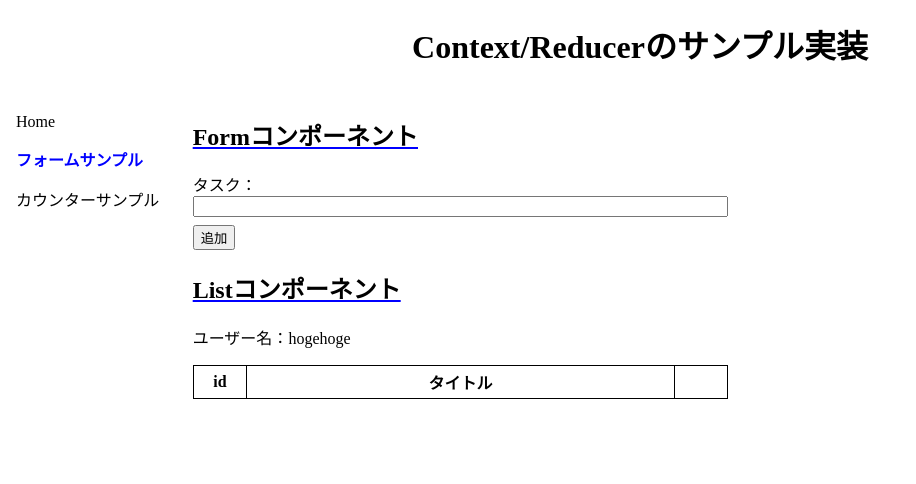
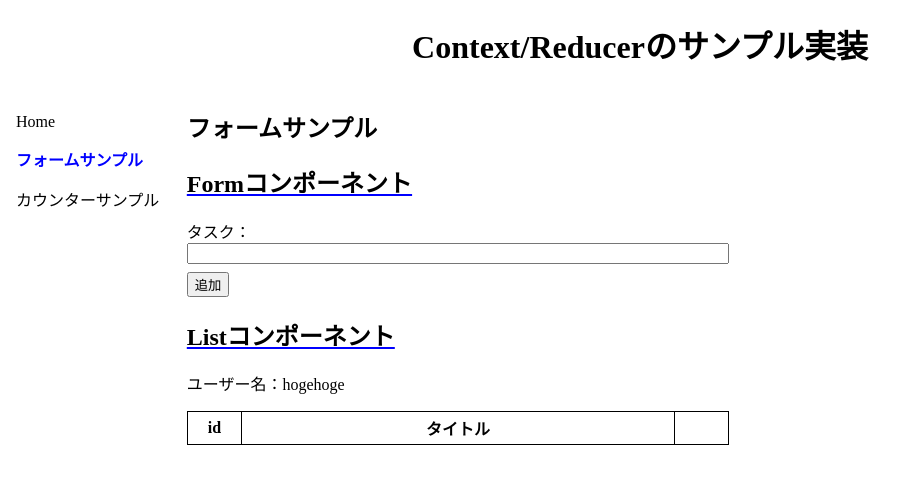
Before and after one commit to azufb/sampleApp_context_reducer, a React (Create React App) app: page /form in a window 1280 px wide. Shown: the top 484 px of the page, without its empty margins (0-916 px from the left). Built offline with nearby package versions, Linux system fonts and the light colour scheme.

Commit message:
各ページタイトル追加

```diff
--- a/src/components/Home.tsx
+++ b/src/components/Home.tsx
@@ -13,6 +13,8 @@ const Home = (): JSX.Element => {
 
   return (
     <div>
+      <h2>Home</h2>
+
       <h2 className={styles.title}>Homeコンポーネント</h2>
 
       <p>ユーザー名：{userInfo.userName}</p>
--- a/src/components/counter/CounterIndex.tsx
+++ b/src/components/counter/CounterIndex.tsx
@@ -15,6 +15,8 @@ const CounterIndex = (): JSX.Element => {
 
   return (
     <div>
+      <h2>カウンターサンプル</h2>
+
       <CounterContext.Provider value={counter}>
         <CounterDispatchContext.Provider value={dispatch}>
           <Counter />
--- a/src/components/form/ListIndex.tsx
+++ b/src/components/form/ListIndex.tsx
@@ -16,6 +16,8 @@ const ListIndex = (): JSX.Element => {
 
   return (
     <div className={styles.base}>
+      <h2>フォームサンプル</h2>
+
       <ListContext.Provider value={list}>
         <ListDispatchContext.Provider value={dispatch}>
           <Form />
--- a/src/styles/form/listIndex.module.scss
+++ b/src/styles/form/listIndex.module.scss
@@ -1,4 +1,3 @@
 .base {
   width: 100%;
-  padding: 0.5rem;
 }
```
